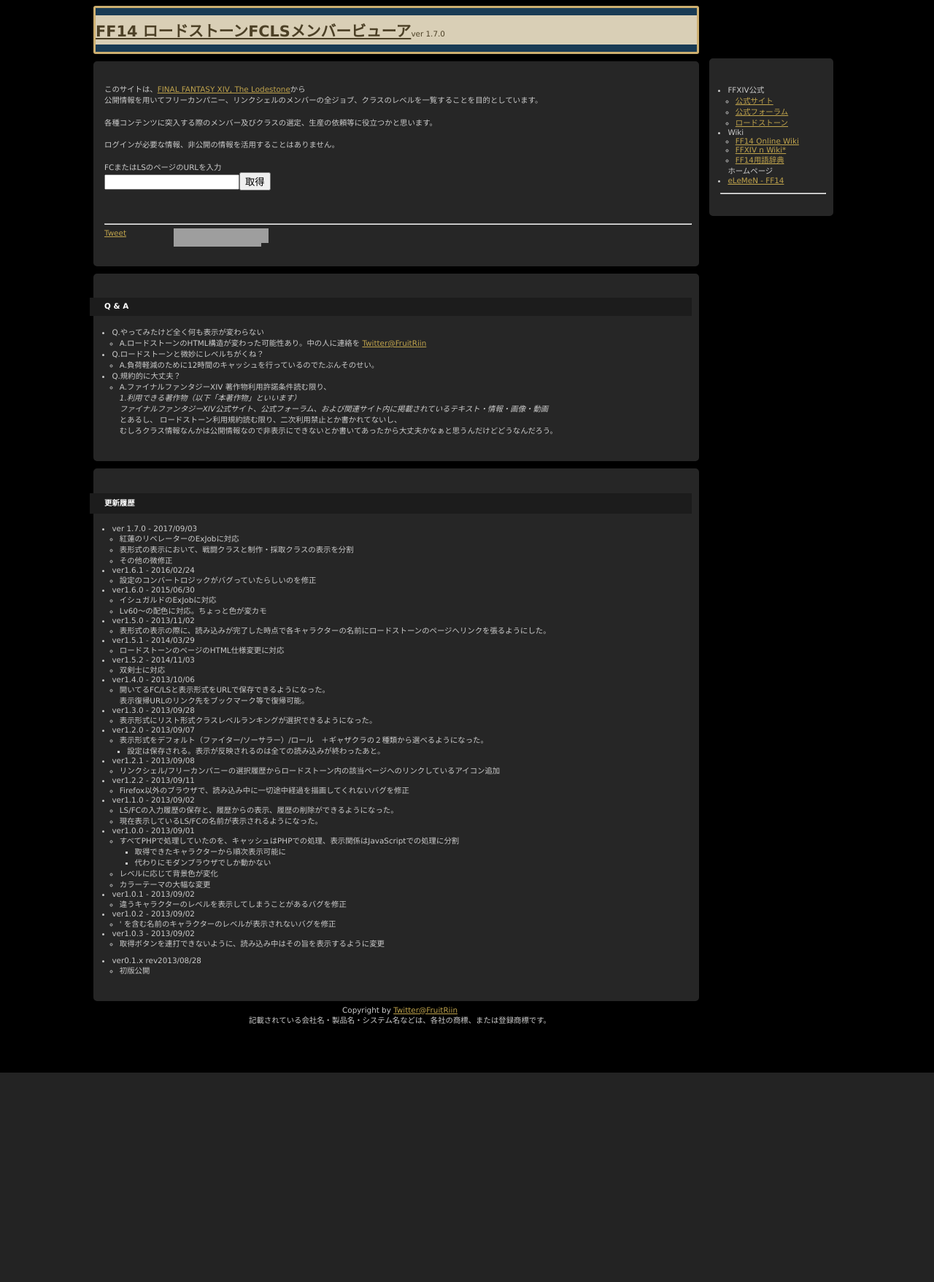
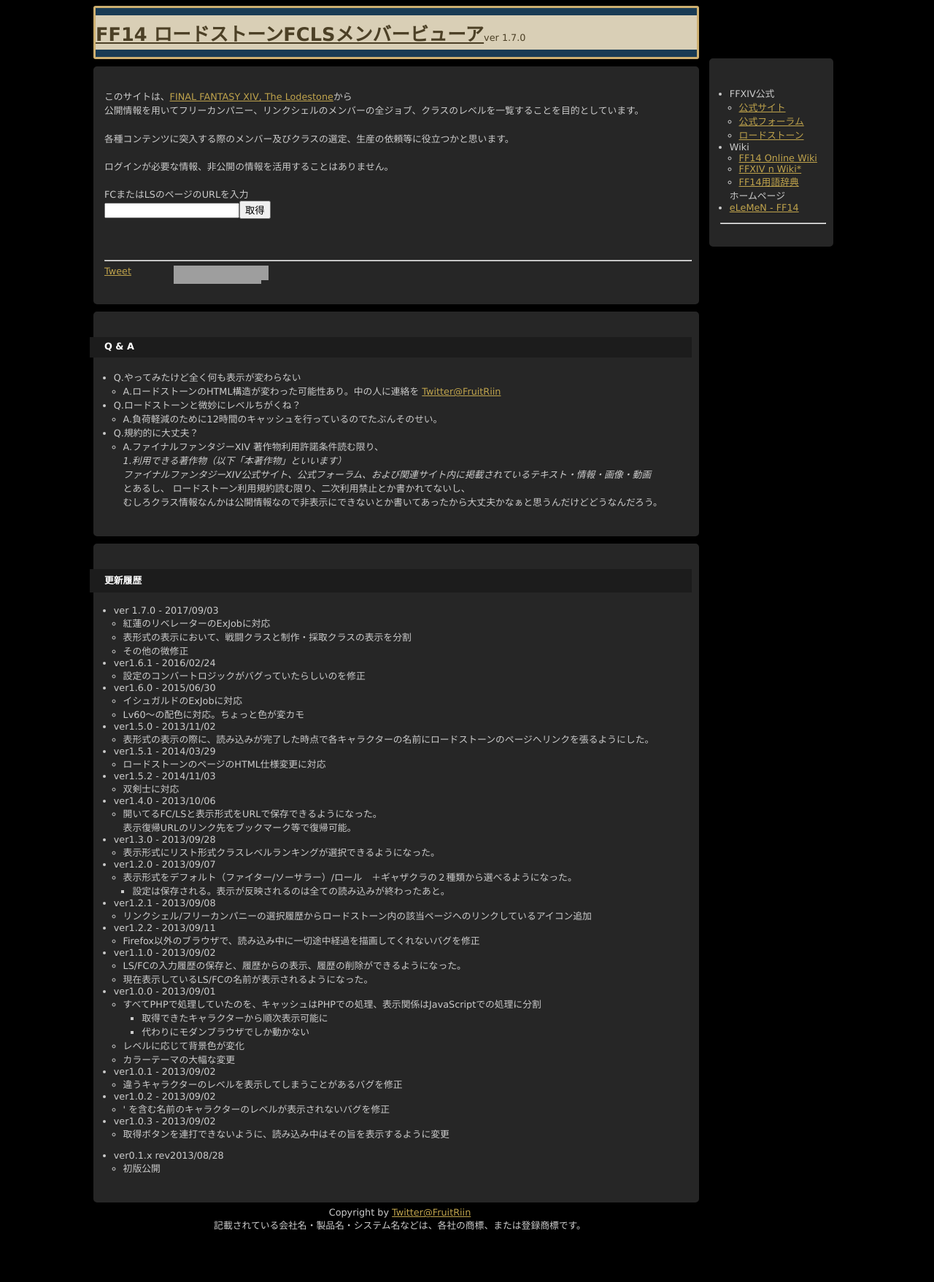
Before and after one commit to fruitriin/ff14crawler, a PHP site: page / in a window 1280 px wide. Shown: the whole page at 73% size. Before the commit the page ends 1470 px from the top, so only its background shows below. Run offline with PHP 8.4, Linux system fonts and the light colour scheme; some libraries are stand-ins or nearby versions; grey boxes are pictures that could not be loaded.

Commit message:
stylesheet update

```diff
--- a/resource/style.css
+++ b/resource/style.css
@@ -3,15 +3,10 @@
  */
 html {
     text-align: center;
-    font-size: 13px;
     font-family: 'Lucida Grande', 'Hiragino Kaku Gothic ProN', 'MS P Gothic', sans-serif;
     padding-bottom: 50px;
     background-color: black;
     color: #CCC;
-}
-
-body {
-    font-size: small;
 }
 
 a {
```
